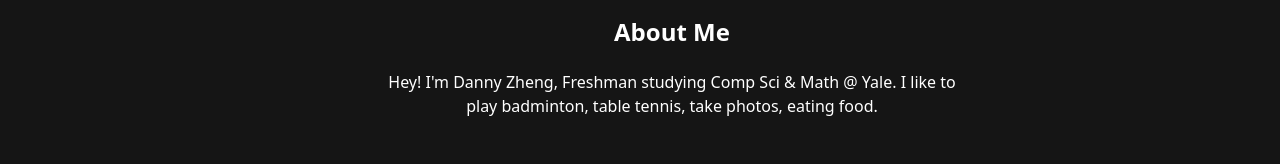
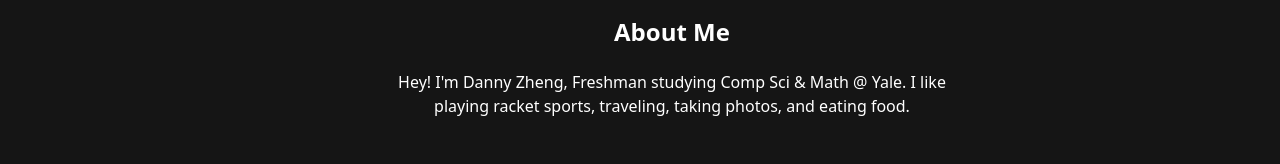
Before and after one commit to DannyZhengg/Portfolio, a React (Vite) app: page / in a window 1280 px wide. Shown: the part 902-1066 px from the top of the page. Built offline with nearby package versions, Linux system fonts and the light colour scheme; grey boxes are pictures that could not be loaded; a web font is replaced by a local one.

Commit message:
Update About section

```diff
--- a/src/components/About.jsx
+++ b/src/components/About.jsx
@@ -15,7 +15,7 @@
         <h2>About Me</h2>
         <p>
           Hey! I'm Danny Zheng, Freshman studying Comp Sci & Math @ Yale.
-          I like to play badminton, table tennis, take photos, eating food.
+          I like playing racket sports, traveling, taking photos, and eating food.
         </p>
       </div>
 
```
